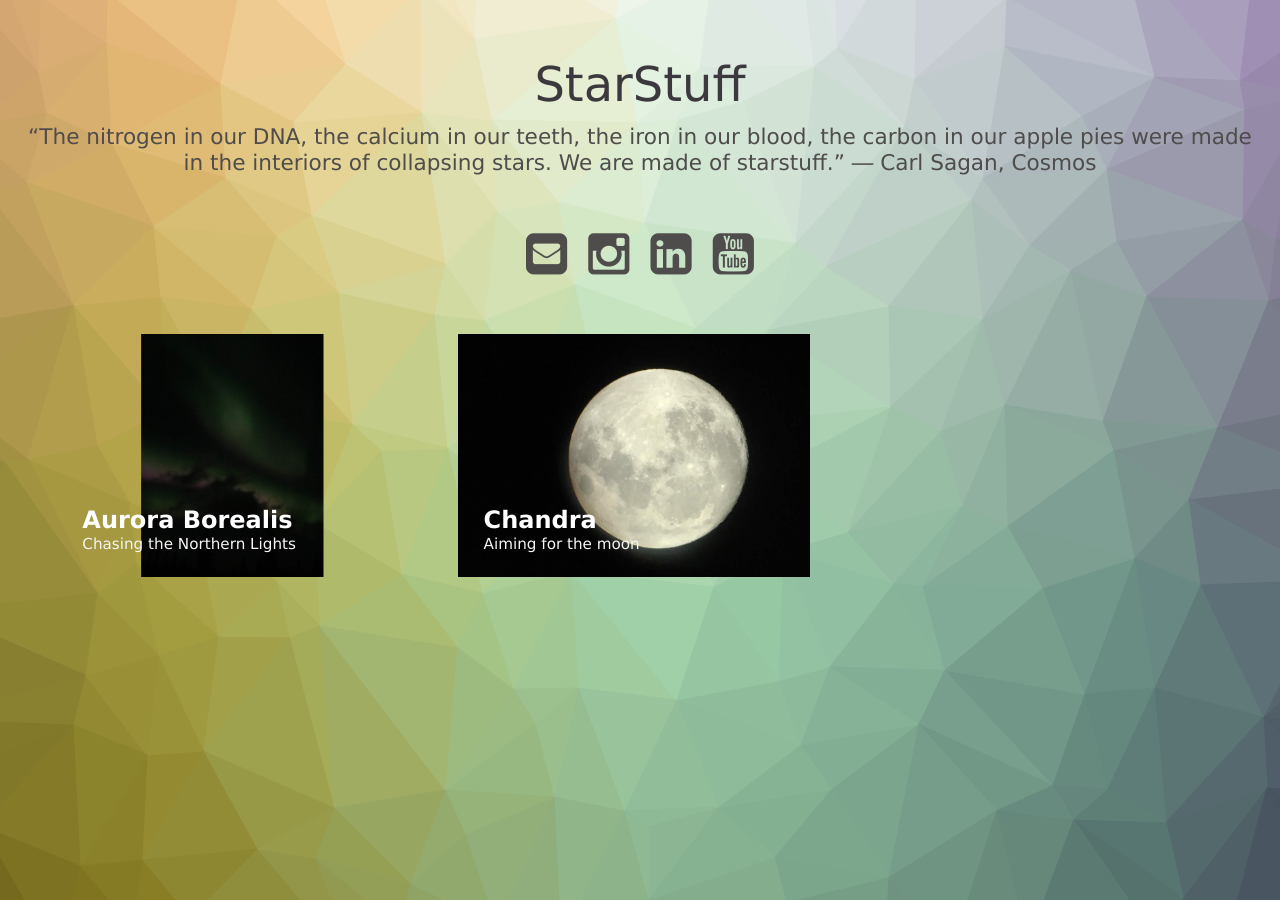
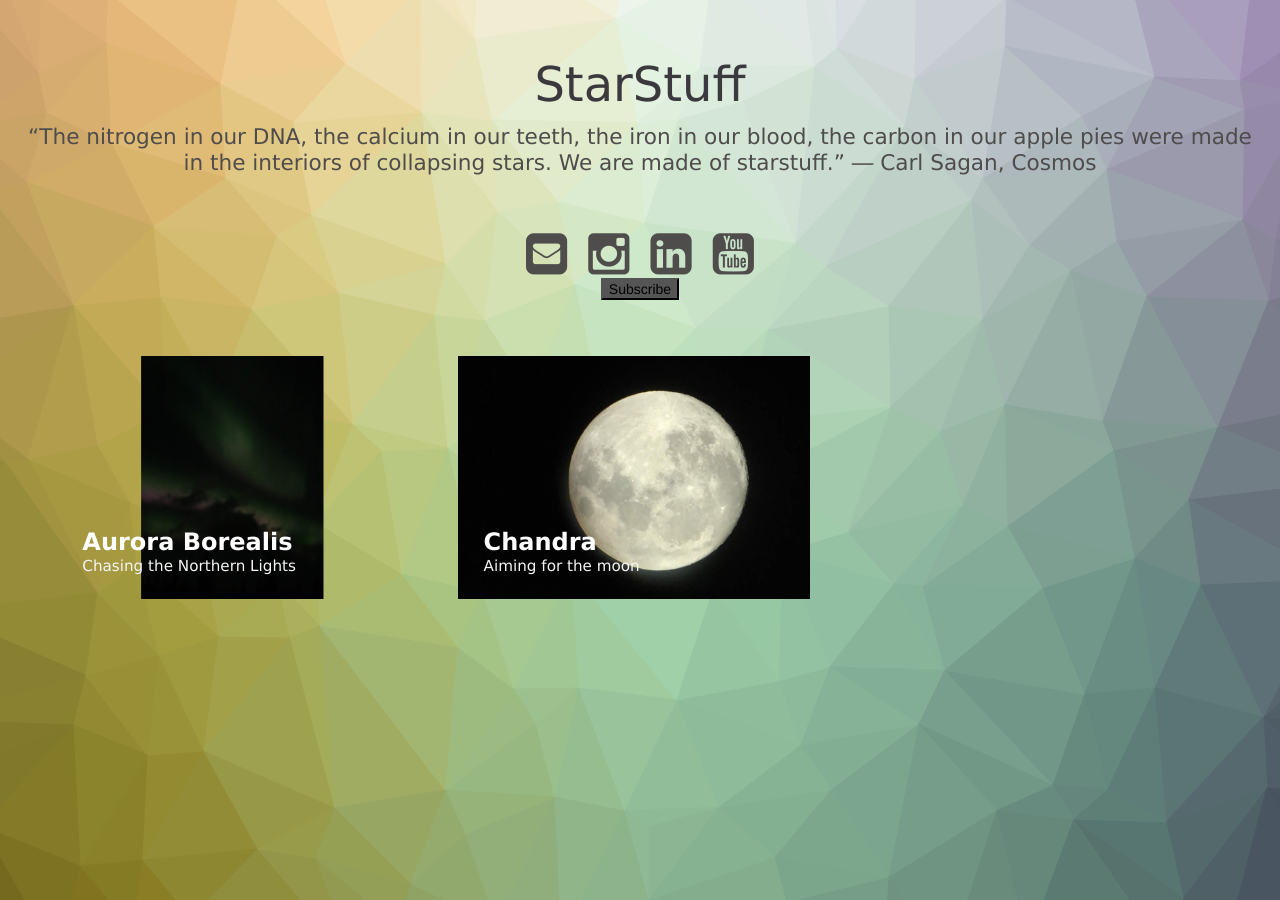
Before and after one commit to shwetharam0407/star-stuff, a Jekyll site: the page built from index.html, in a window 1280 px wide. Built offline with Jekyll 4.4.1, drawn with Linux system fonts in a browser that asks for light colours; comment, search, counter and statistics services are not loaded.

Commit message:
added subscribe form

```diff
--- a/index.html
+++ b/index.html
@@ -34,6 +34,28 @@
             <a href="https://www.instagram.com/shwetha.ram"><i class="fa fa-instagram fa-3x"></i></a>
             <a href="https://www.linkedin.com/in/shwetharam"><i class="fa fa-linkedin-square fa-3x"></i></a>
             <a href="https://www.youtube.com/channel/UCuuV_zFg_JzugBpUzIW7RPg"><i class="fa fa-youtube-square fa-3x"></i></a>
+
+                <!-- Begin Mailchimp Signup Form -->
+                <link href="//cdn-images.mailchimp.com/embedcode/horizontal-slim-10_7.css" rel="stylesheet" type="text/css">
+                <style type="text/css">
+                    #mc_embed_signup{ clear:left; font:14px Helvetica,Arial,sans-serif; width:100%;}
+                    /* Add your own Mailchimp form style overrides in your site stylesheet or in this style block.
+                       We recommend moving this block and the preceding CSS link to the HEAD of your HTML file. */
+                </style>
+                <div id="mc_embed_signup">
+                <form action="https://gmail.us5.list-manage.com/subscribe/post?u=be89ad200a0fb25077309fc92&amp;id=f8ca90cf84" method="post" id="mc-embedded-subscribe-form" name="mc-embedded-subscribe-form" class="validate" target="_blank" novalidate>
+                    <div id="mc_embed_signup_scroll">
+
+
+                    <!-- real people should not fill this in and expect good things - do not remove this or risk form bot signups-->
+                    <div style="position: absolute; left: -5000px; vertical-align:middles;" aria-hidden="true"><input type="text" name="b_be89ad200a0fb25077309fc92_f8ca90cf84" tabindex="-1" value=""></div>
+                    <div class="clear"><input type="submit" value="Subscribe" name="subscribe" id="mc-embedded-subscribe" style="background-color: #555555;" class="button"></div>
+                    </div>
+                </form>
+                </div>
+
+                <!--End mc_embed_signup-->
+
         </nav>
     </header>
     <div class="content">
@@ -78,6 +100,8 @@
     </div>
     <!-- /container -->
 </div>
+
+
 <!-- JS -->
 <script src="js/vendors/trianglify.min.js"></script>
 <script src="js/vendors/TweenMax.min.js"></script>
```
